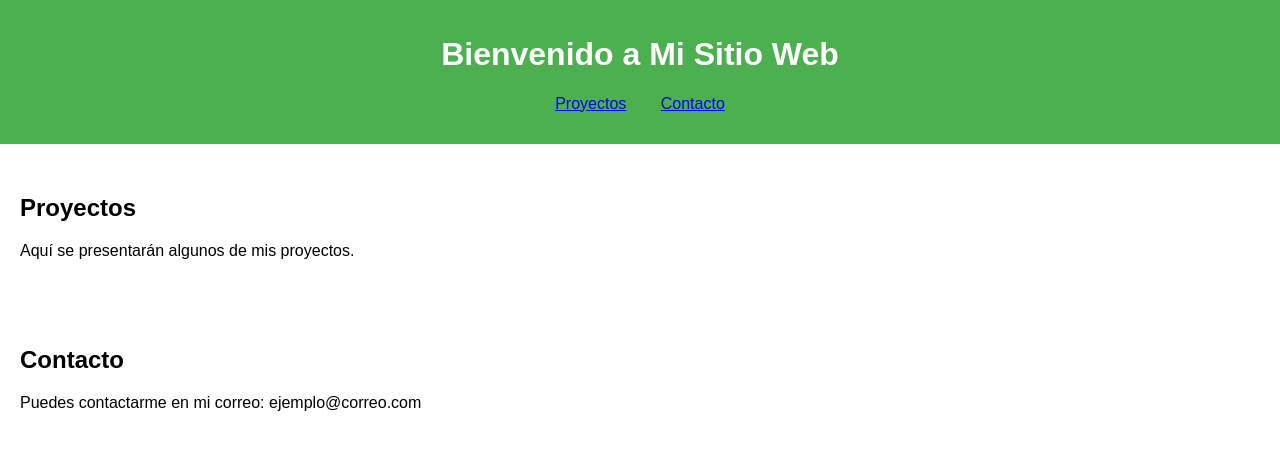
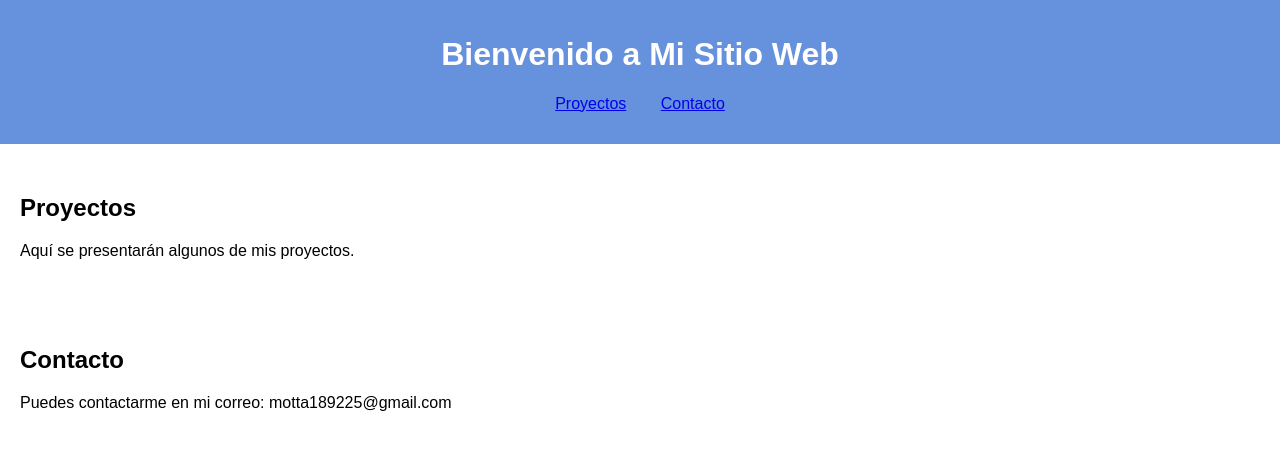
Before and after one commit to JAaronMotaR/PruebaWeb2331614, a plain HTML site: page index.html in a window 1280 px wide. Drawn offline with Linux system fonts and the light colour scheme.

Commit message:
Actualizacion de diseno

```diff
--- a/index.html
+++ b/index.html
@@ -4,7 +4,7 @@
     <meta charset="UTF-8">
     <meta http-equiv="X-UA-Compatible" content="IE=edge">
     <meta name="viewport" content="width=device-width, initial-scale=1.0">
-    <title>Mi Sitio Web</title>
+    <title>Sitio de pruebas web</title>
     <link rel="stylesheet" href="style.css">
 </head>
 <body>
@@ -25,7 +25,7 @@
 
     <section id="contacto">
         <h2>Contacto</h2>
-        <p>Puedes contactarme en mi correo: ejemplo@correo.com</p>
+        <p>Puedes contactarme en mi correo: motta189225@gmail.com</p>
     </section>
 
     <script src="script.js"></script>
--- a/style.css
+++ b/style.css
@@ -5,7 +5,7 @@ body {
 }
 
 header {
-    background-color: #4CAF50;
+    background-color: #6691dc;
     color: white;
     padding: 15px 0;
     text-align: center;
```
